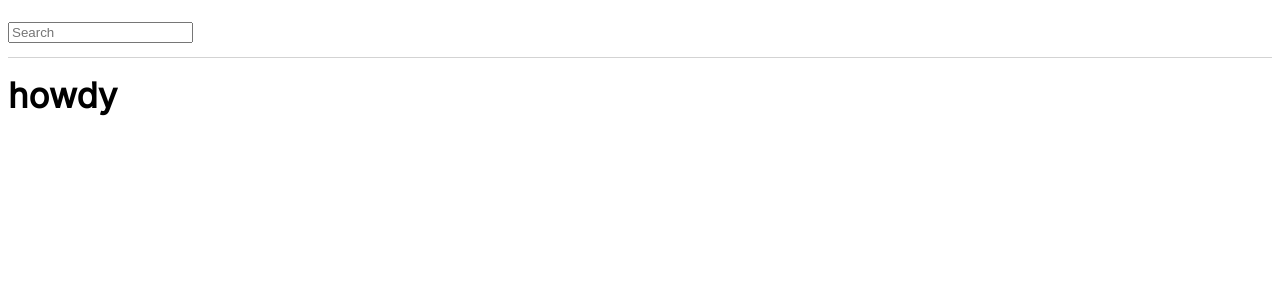
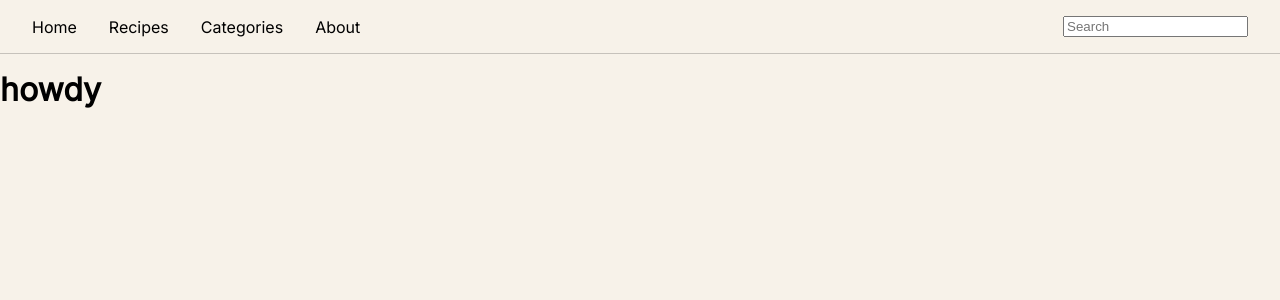
Before and after one commit to gherkster/wizard-food, a Nuxt app in the folder website/: page / in a window 1280 px wide. Shown: the top 300 px of the page. Built offline with nearby package versions, Linux system fonts and the light colour scheme; what @directus/sdk would draw is missing.

Commit message:
Update themes and layout

```diff
--- a/website/layouts/default.vue
+++ b/website/layouts/default.vue
@@ -1,8 +1,34 @@
 <template>
   <div>
-    <div class="nav-header">
-      <recipe-search />
-    </div>
+    <header class="nav-header">
+      <div class="nav-header__links">
+        <span>Home</span>
+        <span>Recipes</span>
+        <span>Categories</span>
+        <span>About</span>
+      </div>
+      <recipe-search class="nav-header__search" />
+    </header>
     <slot />
   </div>
 </template>
+
+<style lang="scss" scoped>
+@use "@/styles/mixins" as m;
+
+.nav-header {
+  display: flex;
+  align-items: center;
+  // TODO Colour variables
+  border-bottom: 1px solid rgba(0, 0, 0, 0.2);
+  @include m.spacing("py", "xs");
+  @include m.spacing("px", "sm");
+  &__links {
+    display: flex;
+    @include m.spacing("gx", "sm");
+  }
+  &__search {
+    margin-left: auto;
+  }
+}
+</style>
--- a/website/styles/_layout.scss
+++ b/website/styles/_layout.scss
@@ -12,7 +12,7 @@
 }
 
 .content {
-  padding: 4% 8% 0 8%;
+  padding: 4% 4% 0 4%;
 }
 
 .row {
@@ -21,6 +21,7 @@
   width: 100%;
   column-gap: v.$cols-horizontal-gap;
   @include m.spacing("mb", "xs");
+  @include m.spacing("gy", "xs");
   &.wide-gap {
     column-gap: v.$cols-horizontal-gap-wide;
   }
--- a/website/styles/_variables.scss
+++ b/website/styles/_variables.scss
@@ -1,21 +1,10 @@
 // COLOURS //
-$colour-bg: white;
-$colour-bg-grey-light: #e9e9e9;
+$colour-bg: #f7f2e9;
+$colour-primary: #f3e7d7;
+$colour-accent: #e0994c;
+$colour-active: #e0994c;
+
 $colour-font-muted: #868686;
-$colour-font-muted-light: #c5c5c5;
-
-$colour-primary: #4B749B;
-$colour-primary-active: #5faae3;
-
-$colour-primary-light: #E3ECF3;
-$colour-primary-light-highlight: #cee0ed;
-$colour-primary-light-active: #b0d1e8;
-
-$colour-input-bg: white;
-
-$colour-disabled: #999;
-$colour-error: #ff0000;
-$colour-input: white;
 
 // BREAKPOINTS //
 $breakpoints: (
@@ -23,7 +12,7 @@ $breakpoints: (
   sm: 480,
   md: 768,
   lg: 992,
-  xl: 1400,
+  xl: 1200,
 ) !default;
 $breakpoint-min: map-get($breakpoints, "xs");
 $breakpoint-max: map-get($breakpoints, "xl");
@@ -38,8 +27,8 @@ $font-family-paragraph-alt: "Inter", "Helvetica", sans-serif;
 $line-height: 1.6em;
 
 $font-sizes: (
-  h1: (font-size-min: 30, font-size-max: 64),
-  h2: (font-size-min: 24, font-size-max: 36),
+  h1: (font-size-min: 30, font-size-max: 48),
+  h2: (font-size-min: 24, font-size-max: 32),
   h3: (font-size-min: 20, font-size-max: 26),
   h4: (font-size-min: 16, font-size-max: 20),
   h5: (font-size-min: 16, font-size-max: 20),
@@ -73,11 +62,18 @@ $spacing-xsmall: (
   xl: 16px
 );
 
+$spacing-extrasmall: (
+  xs: 6px,
+  md: 6px,
+  xl: 8px
+);
+
 $spacing: (
   "lg": $spacing-large,
   "md": $spacing-medium,
   "sm": $spacing-small,
-  "xs": $spacing-xsmall
+  "xs": $spacing-xsmall,
+  "xxs": $spacing-extrasmall
 );
 
 $space-map: (
@@ -101,14 +97,16 @@ $space-map: (
 );
 
 $cols-horizontal-gap: 24px;
-$cols-horizontal-gap-wide: 100px;
+$cols-horizontal-gap-wide: 80px;
 $li-margin-bottom: 16px;
 
 $paragraph-margin-top: 16px;
 $paragraph-margin-bottom: 16px;
 
 // BORDERS //
-$border-radius: 4px;
+$border-radius-sm: 4px;
+$border-radius-md: 10px;
+$border-accent: 2px solid $colour-accent;
 
 // SIZING
 $min-width-button: 84px;
--- a/website/styles/components/_navigation.scss
+++ /dev/null
@@ -1,17 +0,0 @@
-@use "styles/mixins" as m;
-
-.nav-header {
-  display: flex;
-  flex-direction: row;
-  align-items: center;
-  border-bottom: 1px lightgray solid;
-  &__search {
-    @include m.spacing("my", "xs");
-    max-width: 400px;
-  }
-  &__login {
-    margin-left: auto;
-    @include m.spacing("mr", "sm");
-    cursor: pointer;
-  }
-}
--- a/website/styles/components/index.scss
+++ b/website/styles/components/index.scss
@@ -1,2 +1 @@
 @use "alerts";
-@use "navigation";
--- a/website/styles/global.scss
+++ b/website/styles/global.scss
@@ -8,6 +8,7 @@ html {
   background: v.$colour-bg;
 }
 body {
+  margin: 0; // Unset browser margin
   font-family: v.$font-family-paragraph;
 }
 
@@ -19,7 +20,7 @@ body {
 
 h1, h2, h3, h4, h5, h6 {
   font-family: v.$font-family-headers;
-  margin: 16px 0;
+  margin: 0 0 16px 0;
 }
 
 small {
@@ -35,6 +36,10 @@ b {
   font-weight: 900;
 }
 
+ul {
+  margin: 0;
+}
+
 li:not(:last-child) {
   margin-bottom: v.$li-margin-bottom;
 }
@@ -42,7 +47,7 @@ li:not(:last-child) {
 img {
   width: 100%;
   height: auto;
-  border-radius: v.$border-radius !important;
+  border-radius: v.$border-radius-sm !important;
 }
 
 .text-muted {
--- a/website/styles/views/_recipe.scss
+++ /dev/null
@@ -1,40 +0,0 @@
-@use "styles/mixins" as m;
-@use "styles/variables" as v;
-
-.recipe {
-  &__tags {
-    display: flex;
-    flex-wrap: wrap;
-    @include m.spacing("g", "xs");
-  }
-  &__duration {
-    display: flex;
-    flex-wrap: wrap;
-    @include m.spacing("g", "xs");
-  }
-  &__ingredients {
-    display: flex;
-    flex-direction: column;
-    &-title {
-      display: flex;
-      flex-direction: row;
-      justify-content: space-between;
-    }
-  }
-  &__multiplier {
-    display: flex;
-    align-items: center;
-    @include m.spacing("gx", "xs");
-    user-select: none;
-    > svg {
-      cursor: pointer;
-    }
-    > .disabled {
-      cursor: not-allowed;
-      color: v.$colour-disabled;
-    }
-  }
-  ul, ol {
-    @include m.spacing("pl", "xs");
-  }
-}
--- a/website/styles/views/index.scss
+++ /dev/null
@@ -1 +0,0 @@
-@use "recipe";
```
Also changed, not shown: website/styles/index.scss (+1 -6 lines), website/styles/vars.module.scss (deleted, +0 -7 lines).
